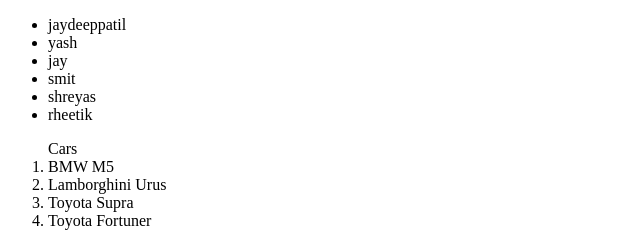
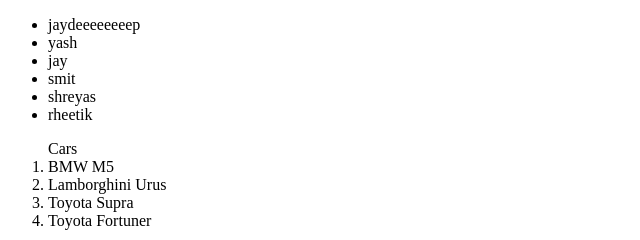
Before and after one commit to jaydeep-zeus-3704/task1_devops, a website: page src/frontend/index.html in a window 1280 px wide. Shown: the full height of the page, 0-640 px from the left. Drawn offline with Linux system fonts and the light colour scheme.

Commit message:
Reverted changes

```diff
--- a/src/frontend/index.html
+++ b/src/frontend/index.html
@@ -7,7 +7,7 @@
 </head>
 <body>
     <ul>
-        <li>jaydeeppatil</li>
+        <li>jaydeeeeeeeep</li>
         <li>yash</li>
         <li>jay</li>
         <li>smit</li>
```
